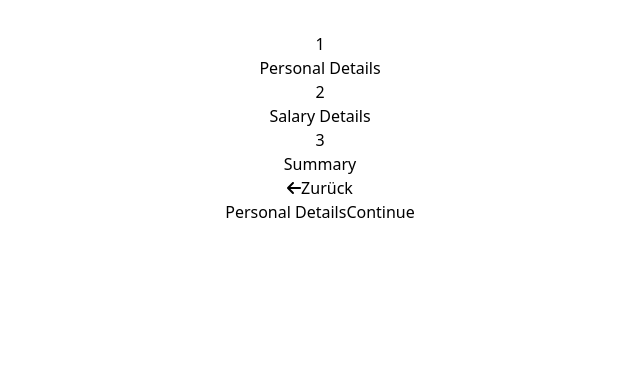
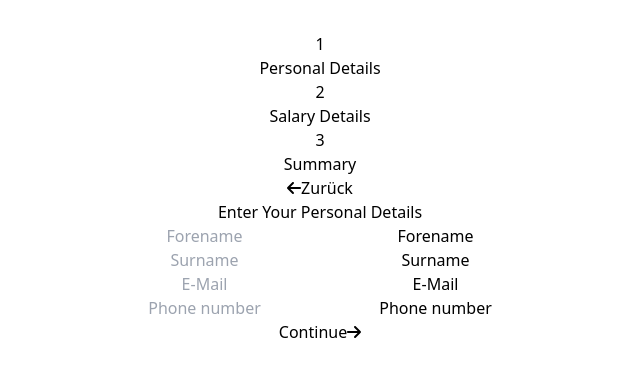
Before and after one commit to rahilkaiser/frontend-challenge, a React (Vite) app: page /personal-details in a window 1280 px wide. Shown: the top 376 px of the page, without its empty margins (320-960 px from the left). Built offline with nearby package versions, Linux system fonts and the light colour scheme.

Commit message:
Added Content to FormCards with placeholder data and abstraction into subcomponents + added animations

```diff
--- a/src/App.tsx
+++ b/src/App.tsx
@@ -9,6 +9,7 @@ import {ProgressIndicator} from "./components/core/ProgressIndicator.tsx";
 function App() {
 
     return (
+
         <BrowserRouter>
             <ProgressIndicator/>
             <Routes>
@@ -18,6 +19,7 @@ function App() {
                 <Route path="/summary" element={<Summary/>}/>
             </Routes>
         </BrowserRouter>
+
     )
 }
 
--- a/src/components/PersonalDetails.tsx
+++ b/src/components/PersonalDetails.tsx
@@ -1,17 +1,19 @@
-import {Link} from "react-router-dom";
-import {FormCard} from "./core/FormCard.tsx";
-
-import {BackButton} from "./core/BackButton.tsx";
+import { useState } from 'react';
+import { FormCard } from "./core/FormCard";
+import { BackButton } from "./core/BackButton";
+import {CustomInputField} from "./core/CustomInputField.tsx";
 
 export const PersonalDetails = () => {
     return (
         <div className="mx-14 mt-8">
             <BackButton href={'/'}/>
-            <div>
-                <FormCard href={'/salary-details'}>
-                    Personal Details
-                </FormCard>
-            </div>
+            <FormCard href={'/salary-details'}>
+                <h2 className="text-xl font-semibold ">Enter Your Personal Details</h2>
+                <CustomInputField label={"Forename"} key={"forename"}></CustomInputField>
+                <CustomInputField label={"Surname"} key={"surname"}></CustomInputField>
+                <CustomInputField label={"E-Mail"} key={"mail"}></CustomInputField>
+                <CustomInputField label={"Phone number"} key={"phone"}></CustomInputField>
+            </FormCard>
         </div>
     );
 };
--- a/src/components/SalaryDetails.tsx
+++ b/src/components/SalaryDetails.tsx
@@ -1,14 +1,48 @@
 import {Link} from "react-router-dom";
 import {BackButton} from "./core/BackButton.tsx";
 import {FormCard} from "./core/FormCard.tsx";
+import {useState} from "react";
 
 
 export const SalaryDetails = () => {
+
+    const salaryOptions = [
+        {label: '0 - 1,000', value: '0-1000'},
+        {label: '1,000 - 2,000', value: '1000-2000'},
+        {label: '2,000 - 3,000', value: '2000-3000'},
+        {label: '3,000 - 4,000', value: '3000-4000'},
+        {label: 'More than 4,000', value: 'more-4000'}
+    ];
+
+    const [selected, setSelected] = useState('');
+
+    const handleChange = (value: string) => {
+        setSelected(value);
+    };
+
     return (
         <div className="mx-14 mt-8">
             <BackButton href={'/personal-details'}/>
             <FormCard href={'/summary'}>
-                SalaryDetails
+                <h2 className="text-xl font-semibold ">Choose Your Salary Range</h2>
+                <div className="flex flex-col items-start  space-y-4 cursor-pointer">
+                    {salaryOptions.map((option, index) => (
+                        <label key={index} className="flex items-center space-x-2 justify-start cursor-pointer">
+                            <input
+                                type="radio"
+                                name="salary"
+                                value={option.value}
+                                checked={selected === option.value}
+                                onChange={() => handleChange(option.value)}
+                                className="appearance-none w-6 h-6 rounded-full  border-4 border-gray-300 checked:border-black transition duration-300 ease-in-out relative  after:absolute after:inset-0 after:rounded-full after:border-2 after:border-white after:scale-0 checked:after:scale-100 after:transition-transform after:duration-300 after:bg-black after:opacity-50"
+                            />
+                            <div className={`relative text-gray-700`}>
+                                {option.label}
+                                <span
+                                    className={`absolute bottom-0 left-0 w-full h-0.5 bg-black transition-all duration-500 ease-in-out ${selected === option.value ? 'w-full' : 'w-0'}`}></span>
+                            </div>
+                        </label>
+                    ))}</div>
             </FormCard>
         </div>
     );
--- a/src/components/Summary.tsx
+++ b/src/components/Summary.tsx
@@ -8,9 +8,15 @@ export const Summary = () => {
         <div className="mx-14 mt-8">
             <BackButton href={'/salary-details'}/>
             <FormCard href={null}>
-                Summary
+                <h2 className="text-xl font-semibold ">Summary of Your Details</h2>
+                <div className="space-y-3 text-start mx-auto">
+                    <p><strong className="text-gray-600">Forename:</strong> Rahil</p>
+                    <p><strong className="text-gray-600">Surname:</strong> Kaiser</p>
+                    <p><strong className="text-gray-600">Email:</strong> kaiser@example.com</p>
+                    <p><strong className="text-gray-600">Phone:</strong> +49 178 577 4742</p>
+                    <p><strong className="text-gray-600">Salary Range:</strong> 2000 - 3000</p>
+                </div>
             </FormCard>
-
         </div>
     );
 };
--- /dev/null
+++ b/src/components/core/CustomInputField.tsx
@@ -0,0 +1,26 @@
+import {useState} from "react";
+
+export const CustomInputField = ({key,label}) => {
+    const [value, setValue] = useState('');
+
+    return (
+        <div className="relative">
+            <input
+                type="text"
+                id={key}
+                name={key}
+                value={value}
+                onChange={(e) => setValue(e.target.value)}
+                className="peer h-10 w-full border-b-2 border-gray-300 text-gray-900 placeholder-transparent focus:outline-none focus:border-transparent"
+                placeholder={label}
+                required
+            />
+            <span
+                className={`absolute left-0 bottom-0 h-0.5 bg-black transition-all duration-500 ${value ? 'w-full' : 'w-0 peer-focus:w-full'}`}></span>
+            <label
+                className="absolute left-0 -top-3.5 text-gray-600 text-sm transition-all duration-300 peer-placeholder-shown:text-base peer-placeholder-shown:text-gray-400 peer-placeholder-shown:top-2 peer-focus:-top-3.5 peer-focus:text-sm peer-focus:text-gray-600">
+                {label}
+            </label>
+        </div>
+    );
+};
--- a/src/components/core/FormCard.tsx
+++ b/src/components/core/FormCard.tsx
@@ -1,4 +1,7 @@
 import {Link} from "react-router-dom";
+import {FontAwesomeIcon} from "@fortawesome/react-fontawesome";
+import {faArrowRight} from "@fortawesome/free-solid-svg-icons/faArrowRight";
+import {motion} from "framer-motion";
 
 interface FormCardProps {
     href: string|null;
@@ -6,14 +9,19 @@ interface FormCardProps {
 
 export const FormCard:React.FC<FormCardProps>  = ({ children, href }) => {
     return (
-        <div className="max-w-md mx-auto mt-10 p-8 border rounded-lg shadow-lg bg-white flex flex-col">
+        <motion.div
+            initial={{ opacity: 0 }}
+            animate={{ opacity: 1 }}
+            transition={{ duration: 0.8, ease: "easeInOut" }}
+            className="max-w-md mx-auto mt-10 p-8 border rounded-lg shadow-lg bg-white flex flex-col space-y-12">
             {children}
             {href ? <Link to={href} className="bg-black text-white px-4 py-2 rounded hover:bg-opacity-75 transition duration-300">
                 Continue
+                <FontAwesomeIcon className={"px-2"} icon={faArrowRight} />
             </Link> : <span className="bg-black text-white px-4 py-2 rounded hover:bg-opacity-75 transition duration-300">
                 Submit
             </span>}
 
-        </div>
+        </motion.div>
     );
 };
--- a/src/main.tsx
+++ b/src/main.tsx
@@ -4,7 +4,7 @@ import App from './App.tsx'
 import './index.css'
 
 ReactDOM.createRoot(document.getElementById('root')!).render(
-  <React.StrictMode>
-    <App />
-  </React.StrictMode>,
+    <React.StrictMode>
+        <App/>
+    </React.StrictMode>,
 )
```
